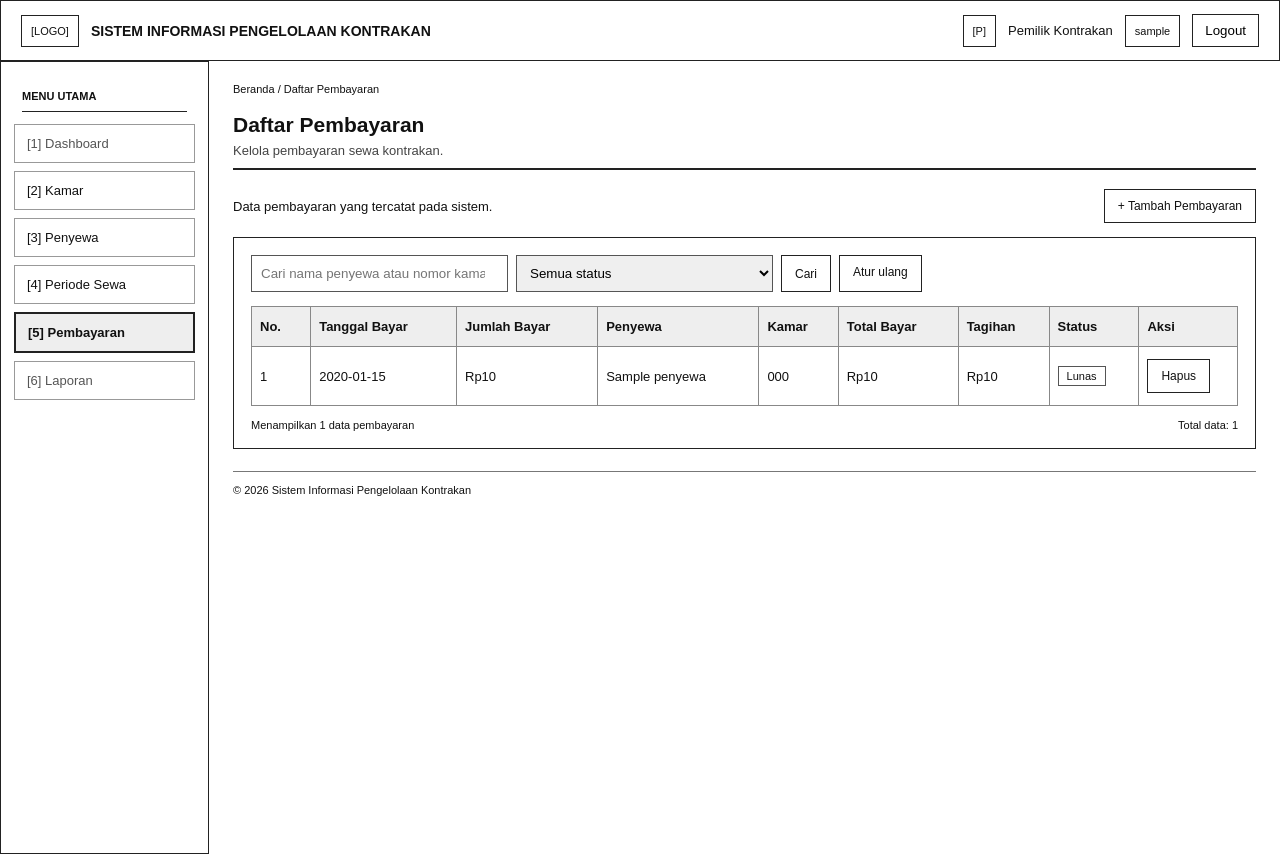
After one commit to magicglass177/rpl-sistem-informasi-kontrakan, a Flask app: page /pembayaran in a window 1280 px wide. The commit adds this page. Run offline with Flask 3, Linux system fonts and the light colour scheme; the visitor is signed in with stand-in values (Sample User, id 1); tables that the repository leaves empty hold one stand-in row (values such as "Sample post"); some libraries are stand-ins or nearby versions.

Commit message:
Tambah modul pembayaran dengan status dan pencarian

```diff
--- a/routes.py
+++ b/routes.py
@@ -13,14 +13,18 @@ from models import (
     create_akun,
     get_akun_by_username,
     create_kamar,
+    create_pembayaran,
     create_penyewa,
     create_sewa,
     delete_kamar,
+    delete_pembayaran,
     delete_penyewa,
     get_all_kamar,
+    get_all_pembayaran,
     get_all_penyewa,
     get_all_sewa,
     get_kamar_by_id,
+    get_pembayaran_by_id,
     verify_password,
     get_penyewa_by_id,
     get_sewa_by_id,
@@ -29,7 +33,12 @@ from models import (
 )
 from datetime import date
 
-from services import validate_kamar, validate_penyewa, validate_sewa
+from services import (
+    validate_kamar,
+    validate_pembayaran,
+    validate_penyewa,
+    validate_sewa,
+)
 
 
 main = Blueprint("main", __name__)
@@ -535,3 +544,106 @@ def tambah_sewa():
         action_url=url_for("main.tambah_sewa"),
         teks_tombol="Simpan",
     )
+
+
+@main.route("/pembayaran")
+def daftar_pembayaran():
+    kata_kunci = request.args.get("q", "").strip()
+    status = request.args.get("status", "").strip()
+    daftar_pembayaran = get_all_pembayaran(kata_kunci, status)
+
+    return render_template(
+        "pembayaran_list.html",
+        page_title="Daftar Pembayaran",
+        active_page="pembayaran",
+        daftar_pembayaran=daftar_pembayaran,
+        kata_kunci=kata_kunci,
+        status=status,
+    )
+
+
+@main.route("/pembayaran/tambah", methods=["GET", "POST"])
+def tambah_pembayaran():
+    daftar_sewa = get_all_sewa()
+
+    if request.method == "POST":
+        data_bersih, errors = validate_pembayaran(request.form)
+
+        if errors:
+            return render_template(
+                "pembayaran_form.html",
+                page_title="Tambah Pembayaran",
+                active_page="pembayaran",
+                data=data_bersih,
+                errors=errors,
+                daftar_sewa=daftar_sewa,
+                judul_form="Tambah Pembayaran",
+                action_url=url_for("main.tambah_pembayaran"),
+                teks_tombol="Simpan",
+            ), 400
+
+        berhasil, status = create_pembayaran(
+            data_bersih["id_sewa"],
+            data_bersih["tanggal_pembayaran"],
+            data_bersih["jumlah_bayar"],
+        )
+
+        if berhasil:
+            flash("Data pembayaran berhasil ditambahkan.", "success")
+            return redirect(url_for("main.daftar_pembayaran"))
+
+        if status == "sewa_not_found":
+            errors["id_sewa"] = "Periode sewa tidak ditemukan."
+        else:
+            errors["database"] = (
+                "Data pembayaran gagal disimpan karena terjadi "
+                "kesalahan database."
+            )
+
+        return render_template(
+            "pembayaran_form.html",
+            page_title="Tambah Pembayaran",
+            active_page="pembayaran",
+            data=data_bersih,
+            errors=errors,
+            daftar_sewa=daftar_sewa,
+            judul_form="Tambah Pembayaran",
+            action_url=url_for("main.tambah_pembayaran"),
+            teks_tombol="Simpan",
+        ), 400
+
+    data_awal = {
+        "id_sewa": "",
+        "tanggal_pembayaran": "",
+        "jumlah_bayar": "",
+    }
+
+    return render_template(
+        "pembayaran_form.html",
+        page_title="Tambah Pembayaran",
+        active_page="pembayaran",
+        data=data_awal,
+        errors={},
+        daftar_sewa=daftar_sewa,
+        judul_form="Tambah Pembayaran",
+        action_url=url_for("main.tambah_pembayaran"),
+        teks_tombol="Simpan",
+    )
+
+
+@main.route("/pembayaran/<int:id_pembayaran>/hapus", methods=["POST"])
+def hapus_pembayaran(id_pembayaran):
+    berhasil, status = delete_pembayaran(id_pembayaran)
+
+    if berhasil:
+        flash("Data pembayaran berhasil dihapus.", "success")
+    elif status == "not_found":
+        abort(404)
+    else:
+        flash(
+            "Data pembayaran gagal dihapus karena terjadi kesalahan "
+            "database. Silakan coba kembali.",
+            "danger",
+        )
+
+    return redirect(url_for("main.daftar_pembayaran"))
--- a/templates/base.html
+++ b/templates/base.html
@@ -333,7 +333,12 @@
             >
                 [4] Periode Sewa
             </a>
-            <span>[5] Pembayaran</span>
+            <a
+                href="{{ url_for('main.daftar_pembayaran') }}"
+                class="{% if active_page == 'pembayaran' %}active{% endif %}"
+            >
+                [5] Pembayaran
+            </a>
             <span>[6] Laporan</span>
         </nav>
     </aside>
--- /dev/null
+++ b/templates/pembayaran_list.html
@@ -0,0 +1,77 @@
+{% extends "base.html" %}
+
+{% block content %}
+<section class="page-heading">
+    <h1>Daftar Pembayaran</h1>
+    <p>Kelola pembayaran sewa kontrakan.</p>
+</section>
+
+<div class="toolbar">
+    <span>Data pembayaran yang tercatat pada sistem.</span>
+    <a class="button" href="{{ url_for('main.tambah_pembayaran') }}">+ Tambah Pembayaran</a>
+</div>
+
+<section class="table-card">
+    <form class="search-form" method="GET" action="{{ url_for('main.daftar_pembayaran') }}">
+        <input type="search" name="q" placeholder="Cari nama penyewa atau nomor kamar..." value="{{ kata_kunci }}" aria-label="Cari pembayaran">
+        <select name="status" aria-label="Saring status pembayaran">
+            <option value="">Semua status</option>
+            <option value="Lunas" {% if status == "Lunas" %}selected{% endif %}>Lunas</option>
+            <option value="Belum Lunas" {% if status == "Belum Lunas" %}selected{% endif %}>Belum Lunas</option>
+            <option value="Terlambat" {% if status == "Terlambat" %}selected{% endif %}>Terlambat</option>
+        </select>
+        <button class="button" type="submit">Cari</button>
+        <a class="button" href="{{ url_for('main.daftar_pembayaran') }}">Atur ulang</a>
+    </form>
+
+    <table>
+        <thead>
+            <tr>
+                <th style="width: 6%;">No.</th>
+                <th>Tanggal Bayar</th>
+                <th>Jumlah Bayar</th>
+                <th>Penyewa</th>
+                <th>Kamar</th>
+                <th>Total Bayar</th>
+                <th>Tagihan</th>
+                <th>Status</th>
+                <th style="width: 10%;">Aksi</th>
+            </tr>
+        </thead>
+        <tbody>
+            {% for p in daftar_pembayaran %}
+            <tr>
+                <td>{{ loop.index }}</td>
+                <td>{{ p["tanggal_pembayaran"] }}</td>
+                <td>Rp{{ "{:,.0f}".format(p["jumlah_bayar"]).replace(",", ".") }}</td>
+                <td>{{ p["nama_penyewa"] }}</td>
+                <td>{{ p["nomor_kamar"] }}</td>
+                <td>Rp{{ "{:,.0f}".format(p["total_bayar"]).replace(",", ".") }}</td>
+                <td>Rp{{ "{:,.0f}".format(p["tagihan"]).replace(",", ".") }}</td>
+                <td><span class="status">{{ p["status_pembayaran"] }}</span></td>
+                <td>
+                    <form method="POST" action="{{ url_for('main.hapus_pembayaran', id_pembayaran=p['id_pembayaran']) }}" onsubmit="return confirm('Hapus pembayaran ini?');">
+                        <button class="button" type="submit">Hapus</button>
+                    </form>
+                </td>
+            </tr>
+            {% else %}
+            <tr>
+                <td colspan="9" class="empty-state">
+                    {% if kata_kunci or status %}
+                        Tidak ada pembayaran yang cocok.
+                    {% else %}
+                        Belum ada pembayaran yang tersimpan.
+                    {% endif %}
+                </td>
+            </tr>
+            {% endfor %}
+        </tbody>
+    </table>
+
+    <div class="table-footer">
+        <span>Menampilkan {{ daftar_pembayaran|length }} data pembayaran</span>
+        <span>Total data: {{ daftar_pembayaran|length }}</span>
+    </div>
+</section>
+{% endblock %}
```
Also changed, not shown: models.py (+203 -0 lines), services.py (+51 -0 lines), templates/pembayaran_form.html (added, +52 -0 lines), tests/uji_cepat.py (+42 -0 lines).
